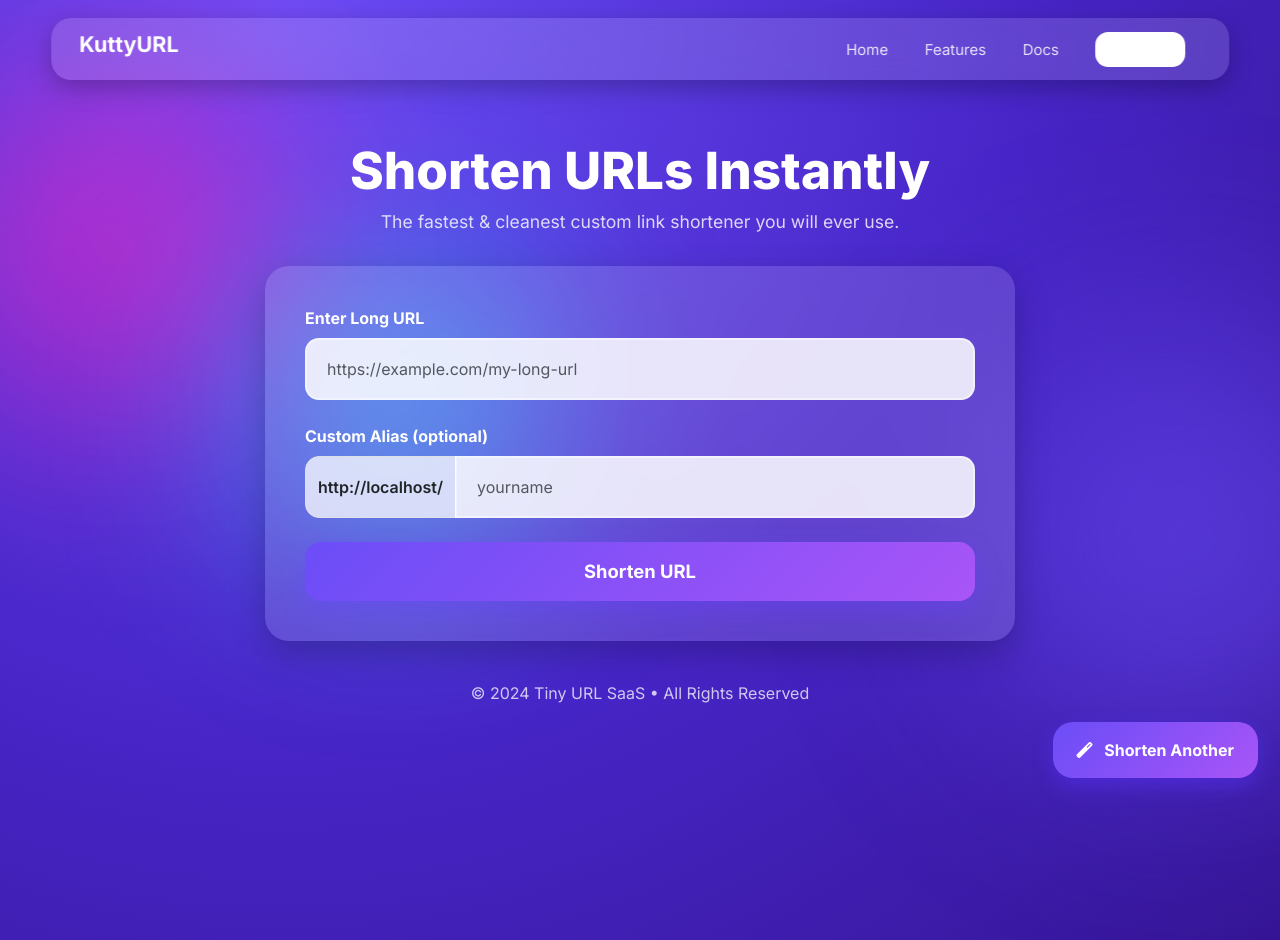
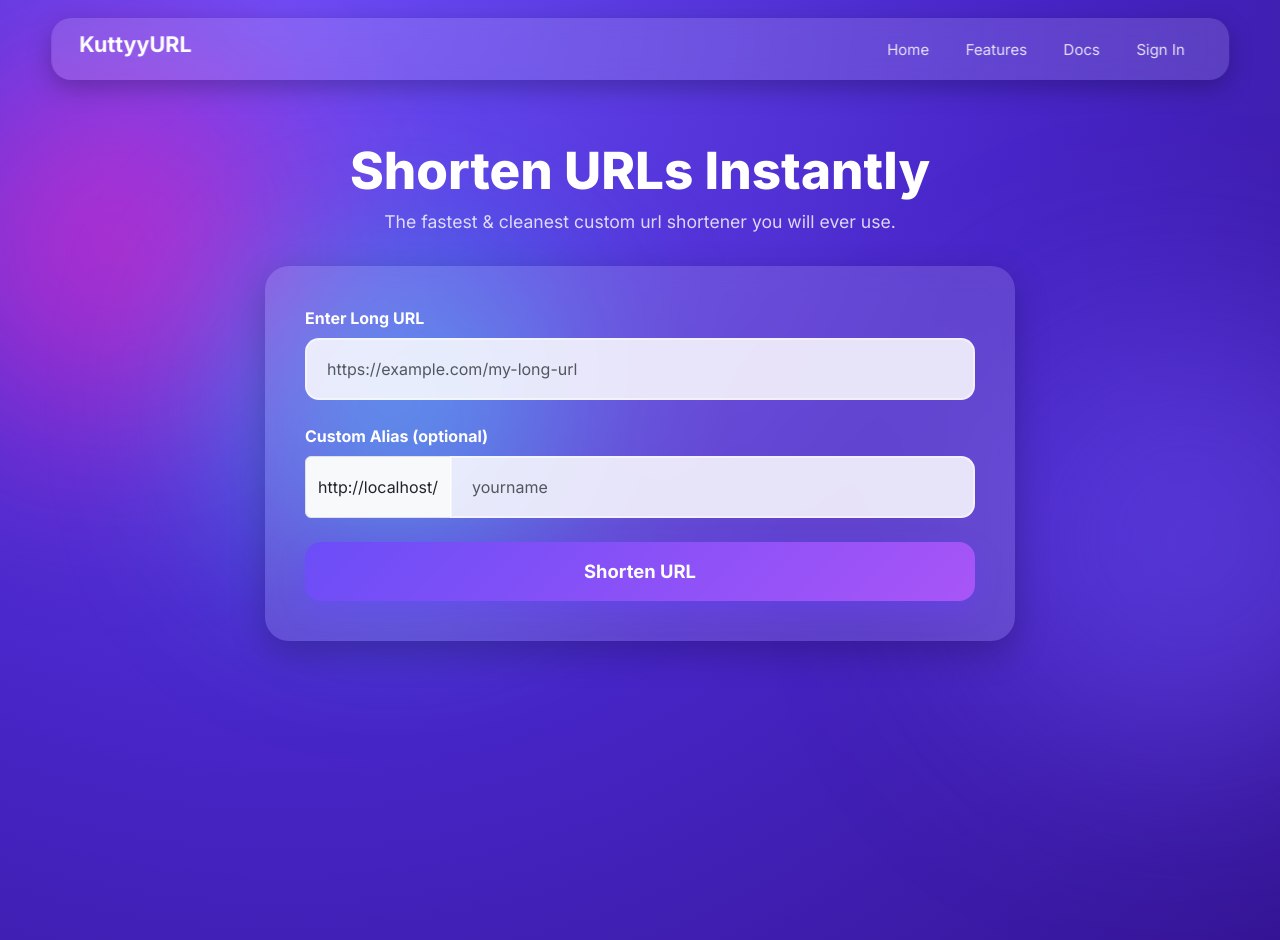
Before and after one commit to SANTHOSH-VJ/url-saas, a Flask app: page / in a window 1280 px wide. Run offline with Flask 3, Linux system fonts and the light colour scheme.

Commit message:
Update index.html

```diff
--- a/templates/index.html
+++ b/templates/index.html
@@ -13,7 +13,7 @@
     <link rel="stylesheet" href="https://cdn.jsdelivr.net/npm/bootstrap@5.3.0/dist/css/bootstrap.min.css">
 
     <style>
-        /* Global */
+        /* GLOBAL */
         body {
             font-family: 'Inter', sans-serif;
             background: radial-gradient(circle at top, #6b4df7, #4725c7, #31128b);
@@ -28,9 +28,7 @@
             100% { background-position: 100% 100%; }
         }
 
-        /* ------------------------------
-           Floating Blobs (Background)
-        ------------------------------ */
+        /* BLOBS */
         .blob {
             position: fixed;
             border-radius: 50%;
@@ -39,33 +37,16 @@
             animation: floatBlob 18s infinite alternate ease-in-out;
             z-index: -1;
         }
-
-        .blob1 {
-            width: 350px; height: 350px;
-            background: #ff22bb;
-            top: 10%; left: -60px;
-        }
-
-        .blob2 {
-            width: 420px; height: 420px;
-            background: #6b4df7;
-            bottom: 5%; right: -120px;
-        }
-
-        .blob3 {
-            width: 280px; height: 280px;
-            background: #25e8ff;
-            bottom: 30%; left: 20%;
-        }
+        .blob1 { width: 350px; height: 350px; background: #ff22bb; top: 10%; left: -60px; }
+        .blob2 { width: 420px; height: 420px; background: #6b4df7; bottom: 5%; right: -120px; }
+        .blob3 { width: 280px; height: 280px; background: #25e8ff; bottom: 30%; left: 20%; }
 
         @keyframes floatBlob {
             from { transform: translateY(0px) scale(1); }
             to   { transform: translateY(-40px) scale(1.1); }
         }
 
-        /* ------------------------------
-           Glass Navbar
-        ------------------------------ */
+        /* NAVBAR */
         .glass-nav {
             position: fixed;
             top: 18px;
@@ -80,13 +61,11 @@
             padding: 14px 28px;
             z-index: 1000;
         }
-
         .nav-logo {
             font-size: 1.35rem;
             font-weight: 700;
             color: white;
         }
-
         .nav-links a {
             margin: 0 16px;
             font-size: 15px;
@@ -96,56 +75,34 @@
         }
         .nav-links a:hover { color: white; }
 
-        .nav-btn {
-            background: white;
-            padding: 8px 20px;
-            color: #6b4df7;
-            font-weight: 600;
-            border-radius: 13px;
-            text-decoration: none;
-        }
-
-        /* ------------------------------
-           HERO SECTION
-        ------------------------------ */
+        /* HERO */
         .hero {
             margin-top: 140px;
             text-align: center;
         }
-
         .hero h1 {
             font-size: 3.2rem;
             font-weight: 800;
             color: white;
         }
-
         .hero p {
             font-size: 1.1rem;
             color: rgba(255,255,255,0.8);
             margin-bottom: 30px;
         }
 
-        /* ------------------------------
-           CARD FORM (Glassmorphism)
-        ------------------------------ */
+        /* FORM CARD */
         .main-card {
             width: 100%;
             max-width: 750px;
-            margin: 0 auto;
+            margin: 0 auto 80px auto;
             padding: 40px;
             border-radius: 24px;
             background: rgba(255,255,255,0.14);
             backdrop-filter: blur(12px);
             box-shadow: 0 12px 35px rgba(0,0,0,.22);
-            animation: fadeIn 0.8s ease;
         }
 
-        @keyframes fadeIn {
-            from { opacity: 0; transform: translateY(20px); }
-            to   { opacity: 1; transform: translateY(0); }
-        }
-
-        /* Inputs */
         .form-control {
             border-radius: 14px;
             padding: 17px 20px;
@@ -154,19 +111,12 @@
             font-size: 16px;
             transition: .25s;
         }
-
         .form-control:focus {
             border-color: white;
             box-shadow: 0 0 0 4px rgba(255,255,255,0.25);
         }
 
-        .input-group-text {
-            background: rgba(255,255,255,0.75);
-            border-radius: 14px 0 0 14px;
-            font-weight: 600;
-        }
-
-        /* Button */
+        /* BUTTON */
         .btn-primary {
             background: linear-gradient(135deg, #6b4df7 0%, #a855f7 100%);
             padding: 16px;
@@ -178,24 +128,29 @@
             box-shadow: 0 10px 25px rgba(104,64,255,0.4);
             transition: 0.3s;
         }
-
         .btn-primary:hover {
             transform: translateY(-4px) scale(1.02);
             box-shadow: 0 14px 30px rgba(104,64,255,0.6);
         }
 
-        /* ------------------------------
-           RESULT BOX
-        ------------------------------ */
+        /* RESULT BOX */
+        #resultContainer {
+            display: none;
+            opacity: 0;
+            transition: opacity 0.6s ease;
+        }
+        #resultContainer.show {
+            display: block;
+            opacity: 1;
+        }
+
         .result-box {
-            margin-top: 30px;
             background: rgba(255,255,255,0.92);
             padding: 22px;
             border-radius: 16px;
             border-left: 6px solid #6b4df7;
             box-shadow: 0 5px 20px rgba(0,0,0,0.15);
         }
-
         .short-url-display {
             font-family: 'Courier New', monospace;
             background: white;
@@ -206,59 +161,27 @@
             word-break: break-all;
         }
 
-        .copy-btn {
-            background: #00cc6a;
-            color: white;
-            padding: 12px 20px;
-            border-radius: 10px;
-            font-weight: 600;
-            border: none;
-            transition: 0.2s ease;
-            white-space: nowrap;
-        }
-
-        .copy-btn:hover {
-            transform: translateY(-3px);
-            background: #00b85d;
-        }
-
-        /* Floating CTA */
-        .floating-cta {
-            position: fixed;
-            bottom: 22px;
-            right: 22px;
-            background: linear-gradient(135deg, #6b4df7, #a855f7);
-            padding: 16px 24px;
+        /* FEATURES */
+        .feature-card {
+            padding: 30px;
+            background: rgba(255,255,255,0.15);
             border-radius: 20px;
             color: white;
-            font-weight: 700;
-            text-decoration: none;
-            box-shadow: 0 8px 20px rgba(90,50,255,.45);
-            transition: .25s;
-        }
-
-        .floating-cta:hover {
-            transform: translateY(-3px);
-        }
-
-        /* Footer */
-        .footer {
-            text-align: center;
-            margin-top: 40px;
-            color: rgba(255,255,255,0.75);
+            height: 100%;
+            box-shadow: 0 10px 25px rgba(0,0,0,0.25);
         }
     </style>
 </head>
 <body>
 
-    <!-- Blobs -->
+    <!-- BLOBS -->
     <div class="blob blob1"></div>
     <div class="blob blob2"></div>
     <div class="blob blob3"></div>
 
-    <!-- Glass Navbar -->
+    <!-- NAVBAR -->
     <nav class="glass-nav d-flex justify-content-between align-items-center">
-        <h3 class="nav-logo">KuttyURL</h3>
+        <h3 class="nav-logo">KuttyyURL</h3>
         <div class="nav-links">
             <a href="#">Home</a>
             <a href="#features">Features</a>
@@ -270,25 +193,22 @@
     <!-- HERO -->
     <div class="container hero">
         <h1>Shorten URLs Instantly</h1>
-        <p>The fastest & cleanest custom link shortener you will ever use.</p>
+        <p>The fastest & cleanest custom url shortener you will ever use.</p>
     </div>
 
-    <!-- MAIN CARD -->
+    <!-- MAIN FORM CARD -->
     <div class="main-card">
         <form id="urlForm">
+            <label class="fw-bold text-white mb-2">Enter Long URL</label>
+            <input type="url" id="long_url" class="form-control mb-4"
+                   placeholder="https://example.com/my-long-url" required>
 
-            <!-- URL Input -->
-            <label class="fw-bold text-white mb-2">Enter Long URL</label>
-            <input type="url" id="long_url" name="long_url" class="form-control mb-4" placeholder="https://example.com/my-long-url" required>
-
-            <!-- Custom Alias -->
             <label class="fw-bold text-white mb-2">Custom Alias (optional)</label>
             <div class="input-group mb-4">
-                <span class="input-group-text">{{ request.host_url }}</span>
-                <input type="text" id="alias" name="alias" class="form-control" placeholder="yourname">
+                <span class="input-group-text" id="base-url"></span>
+                <input type="text" id="alias" class="form-control" placeholder="yourname">
             </div>
 
-            <!-- Button -->
             <button type="submit" id="submitBtn" class="btn btn-primary w-100">
                 <span class="btn-text">Shorten URL</span>
                 <span class="loading" style="display:none;">
@@ -299,26 +219,23 @@
         </form>
 
         <!-- RESULT BOX -->
-        <div id="resultContainer" style="display:none;">
-            <div class="result-box">
-                <div class="d-flex">
-                    <div class="short-url-display flex-grow-1 me-3" id="resultUrl"></div>
-                    <button class="copy-btn" onclick="copyToClipboard()">Copy</button>
+        <div id="resultContainer">
+            <div class="result-box mt-4">
+                <div class="d-flex align-items-center">
+                    <a id="resultUrl" class="short-url-display flex-grow-1 me-3" target="_blank"></a>
+                    <button class="copy-btn btn btn-success px-3" onclick="copyToClipboard()">Copy</button>
                 </div>
             </div>
         </div>
     </div>
 
-    <a href="#urlForm" class="floating-cta">
-        <i class="fa-solid fa-magic me-2"></i>
-        Shorten Another
-    </a>
-
-    <div class="footer">&copy; 2024 Tiny URL SaaS • All Rights Reserved</div>
-
     <!-- JS -->
     <script>
-        document.getElementById("urlForm").addEventListener("submit", function (e) {
+        // Show base domain
+        document.getElementById("base-url").textContent = window.location.origin + "/";
+
+        // Submit form
+        document.getElementById("urlForm").addEventListener("submit", async (e) => {
             e.preventDefault();
 
             const btn = document.getElementById("submitBtn");
@@ -328,29 +245,35 @@
 
             const formData = new FormData();
             formData.append("long_url", document.getElementById("long_url").value);
-            formData.append("alias", document.getElementById("alias").value);
+            formData.append("alias", document.getElementById("alias").value.replace(/\s+/g, "-"));
 
-            fetch("/shorten", { method: "POST", body: formData })
-                .then(r => r.json())
-                .then(data => {
-                    if (data.success) showResult(data.short_url);
-                    else showError(data.error || "Something went wrong!");
-                })
-                .finally(() => {
-                    btn.querySelector(".btn-text").style.display = "inline-block";
-                    btn.querySelector(".loading").style.display = "none";
-                    btn.disabled = false;
-                });
+            try {
+                const response = await fetch("/shorten", { method: "POST", body: formData });
+                const data = await response.json();
+
+                if (data.success) showResult(data.short_url);
+                else showError(data.error);
+            } catch (err) {
+                showError("Server Error. Try again.");
+            }
+
+            btn.querySelector(".btn-text").style.display = "inline-block";
+            btn.querySelector(".loading").style.display = "none";
+            btn.disabled = false;
         });
 
         function showResult(url) {
+            const box = document.getElementById("resultContainer");
             document.getElementById("resultUrl").textContent = url;
-            document.getElementById("resultContainer").style.display = "block";
+            document.getElementById("resultUrl").href = url;
+            box.classList.add("show");
         }
 
         function showError(msg) {
-            document.getElementById("resultUrl").innerHTML = `<span class="text-danger">${msg}</span>`;
-            document.getElementById("resultContainer").style.display = "block";
+            const box = document.getElementById("resultContainer");
+            document.getElementById("resultUrl").innerHTML = `<span class='text-danger fw-bold'>${msg}</span>`;
+            document.getElementById("resultUrl").removeAttribute("href");
+            box.classList.add("show");
         }
 
         function copyToClipboard() {
```
